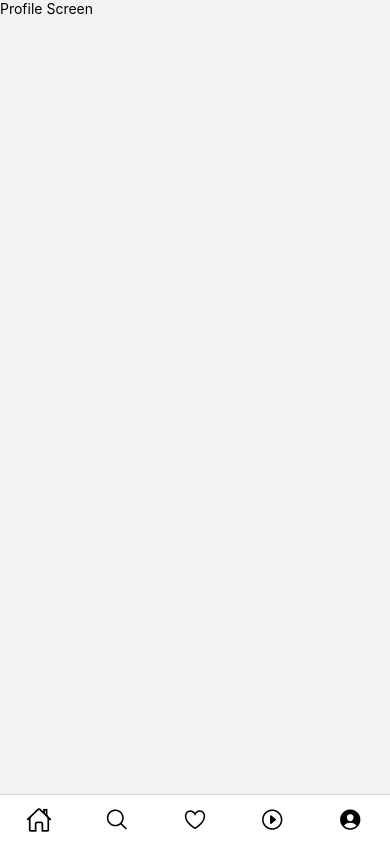
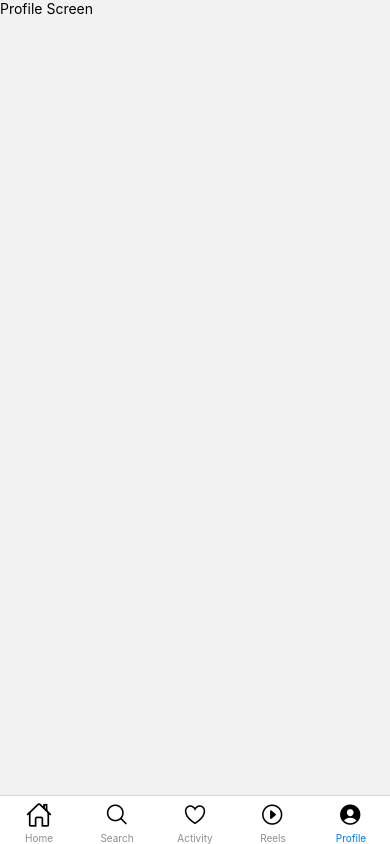
Before and after one commit to krishna-nayak/insta_clone, a React Native app: screen /Profile in a window 390 px wide. Built offline with nearby package versions, Linux system fonts and the light colour scheme.

Commit message:
Navigation bar

```diff
--- a/App.js
+++ b/App.js
@@ -2,11 +2,10 @@
 
 import Icon from 'react-native-vector-icons/Ionicons';
 
-import 'react-native-gesture-handler';
+// import 'react-native-gesture-handler';
 
-// import {SafeAreaView} from 'react-native';
-// import {SafeAreaView} from 'react-native-safe-area-context';
-import {View} from 'react-native';
+import {SafeAreaProvider} from 'react-native-safe-area-context';
+
 import {NavigationContainer} from '@react-navigation/native';
 import {createBottomTabNavigator} from '@react-navigation/bottom-tabs';
 import {createNativeStackNavigator} from '@react-navigation/native-stack';
@@ -24,12 +23,8 @@
     return (
       <Tab.Navigator
         screenOptions={({route}) => ({
-          tabBarShowLabel: false,
+          tabBarShowLabel: true,
           headerShown: false,
-          tabBarStyle: {
-            height: 50,
-            // position: 'absolute',
-          },
 
           tabBarIcon: ({focused, size}) => {
             let iconName;
@@ -59,13 +54,13 @@
     );
   };
   return (
-    // <SafeAreaView>
-    <NavigationContainer>
-      <Stack.Navigator screenOptions={{headerShown: false}}>
-        <Stack.Screen name="Bottom" component={BottomTabScreen} />
-      </Stack.Navigator>
-    </NavigationContainer>
-    // </SafeAreaView>
+    <SafeAreaProvider>
+      <NavigationContainer>
+        <Stack.Navigator screenOptions={{headerShown: false}}>
+          <Stack.Screen name="Bottom" component={BottomTabScreen} />
+        </Stack.Navigator>
+      </NavigationContainer>
+    </SafeAreaProvider>
   );
 };
 
--- a/package.json
+++ b/package.json
@@ -10,15 +10,12 @@
     "lint": "eslint ."
   },
   "dependencies": {
-    "@react-native-community/masked-view": "^0.1.11",
     "@react-native-community/viewpager": "^5.0.11",
     "@react-navigation/bottom-tabs": "^6.3.1",
     "@react-navigation/native": "^6.0.10",
     "@react-navigation/native-stack": "^6.6.2",
     "react": "17.0.2",
     "react-native": "0.68.1",
-    "react-native-gesture-handler": "^2.4.2",
-    "react-native-reanimated": "^2.8.0",
     "react-native-safe-area-context": "^4.2.5",
     "react-native-screens": "^3.13.1",
     "react-native-vector-icons": "^9.1.0"
--- a/src/screen/Activity.js
+++ b/src/screen/Activity.js
@@ -1,11 +1,14 @@
 import React from 'react';
 import {View, Text, StyleSheet} from 'react-native';
+import {SafeAreaView} from 'react-native-safe-area-context';
 
 const Activity = () => {
   return (
-    <View>
-      <Text>Activity Screen</Text>
-    </View>
+    <SafeAreaView>
+      <View>
+        <Text>Activity Screen</Text>
+      </View>
+    </SafeAreaView>
   );
 };
 
--- a/src/screen/Home.js
+++ b/src/screen/Home.js
@@ -1,11 +1,14 @@
 import React from 'react';
 import {View, Text, StyleSheet} from 'react-native';
+import {SafeAreaView} from 'react-native-safe-area-context';
 
 const Home = () => {
   return (
-    <View>
-      <Text>Home Screen</Text>
-    </View>
+    <SafeAreaView>
+      <View>
+        <Text>Home Screen</Text>
+      </View>
+    </SafeAreaView>
   );
 };
 
--- a/src/screen/Profile.js
+++ b/src/screen/Profile.js
@@ -1,11 +1,13 @@
 import React from 'react';
 import {View, Text, StyleSheet} from 'react-native';
-
+import {SafeAreaView} from 'react-native-safe-area-context';
 const Profile = () => {
   return (
-    <View>
-      <Text>Profile Screen</Text>
-    </View>
+    <SafeAreaView>
+      <View>
+        <Text>Profile Screen</Text>
+      </View>
+    </SafeAreaView>
   );
 };
 
--- a/src/screen/Reels.js
+++ b/src/screen/Reels.js
@@ -1,11 +1,14 @@
 import React from 'react';
 import {View, Text, StyleSheet} from 'react-native';
+import {SafeAreaProvider, SafeAreaView} from 'react-native-safe-area-context';
 
 const Reels = () => {
   return (
-    <View>
-      <Text>Reels Screen</Text>
-    </View>
+    <SafeAreaView>
+      <View>
+        <Text>Reels Screen</Text>
+      </View>
+    </SafeAreaView>
   );
 };
 
--- a/src/screen/Search.js
+++ b/src/screen/Search.js
@@ -1,11 +1,13 @@
 import React from 'react';
 import {View, Text, StyleSheet} from 'react-native';
-
+import {SafeAreaView} from 'react-native-safe-area-context';
 const Search = () => {
   return (
-    <View>
-      <Text>Search Screen</Text>
-    </View>
+    <SafeAreaView>
+      <View>
+        <Text>Search Screen</Text>
+      </View>
+    </SafeAreaView>
   );
 };
 
```
Also changed, not shown: 2 other files (tests, documents, lock files or other folders).
